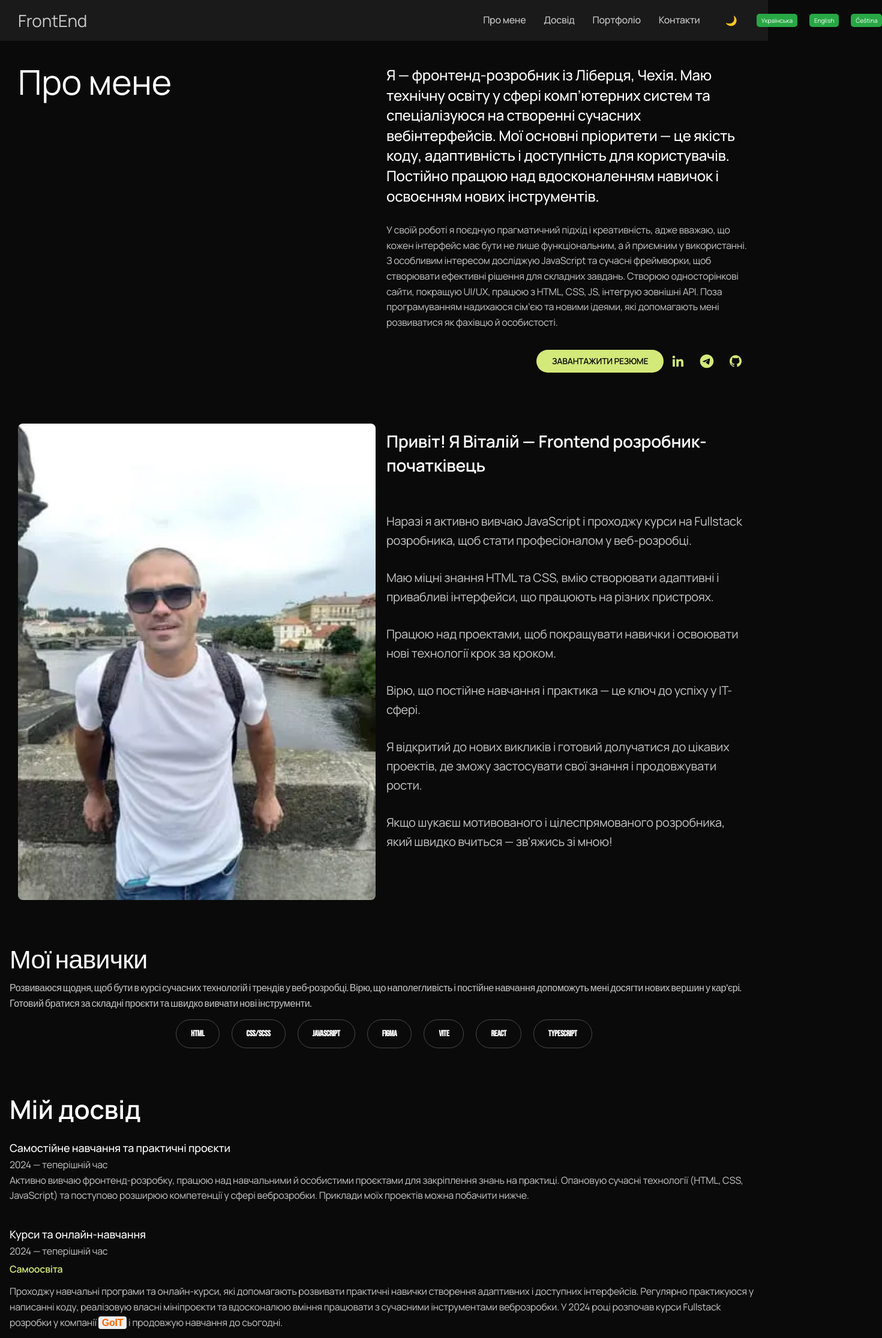
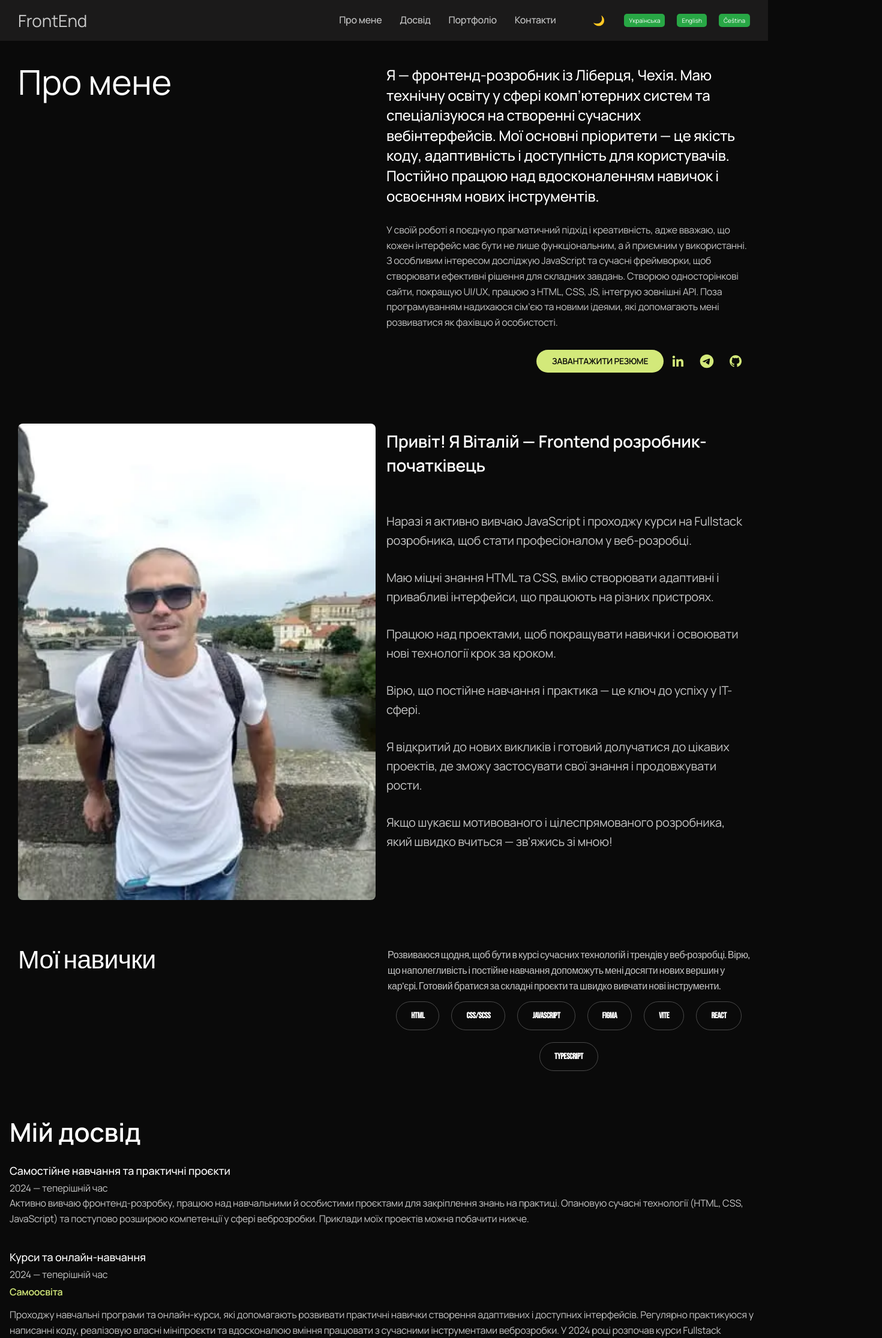
Before and after one commit to ljresetl/portfolio-frontend-react, a React (Vite) app: page / in a window 1280 px wide. Shown: the top 2230 px of the page at 60% size, 1470 px wide, since content can reach past the window. Built offline with nearby package versions, Linux system fonts and the light colour scheme.

Commit message:
capabilities-1280

```diff
--- a/src/components/Capabilities/Capabilities.module.scss
+++ b/src/components/Capabilities/Capabilities.module.scss
@@ -11,16 +11,26 @@
     gap: 12px;
     text-align: left;
     align-items: flex-start;
+    @media screen and (min-width: 1280px) {
+      flex-direction: row;
+      padding: 0px 30px;
+    }
   }
   .capabilities_h {
     font-weight: 400;
     font-size: 43px;
     line-height: 1;
     letter-spacing: -0.02em;
+    @media screen and (min-width: 1280px) {
+      flex: 1;
+    }
   }
 }
 
 .capabilities_right {
+  @media screen and (min-width: 1280px) {
+    flex: 1;
+  }
   .capabilities_p {
     font-weight: 400;
     font-size: 16px;
--- a/src/components/Header/Header.module.scss
+++ b/src/components/Header/Header.module.scss
@@ -42,7 +42,7 @@
     display: flex;
     flex-direction: row;
     gap: 10px;
-    margin-left: 640px;
+    margin-left: 400px;
   }
 }
 
```
